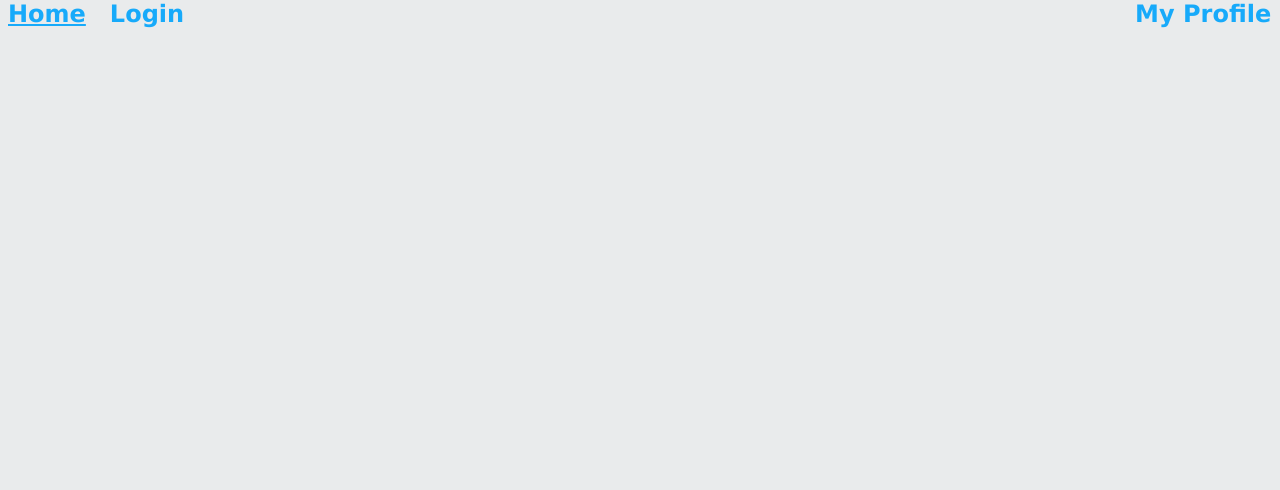
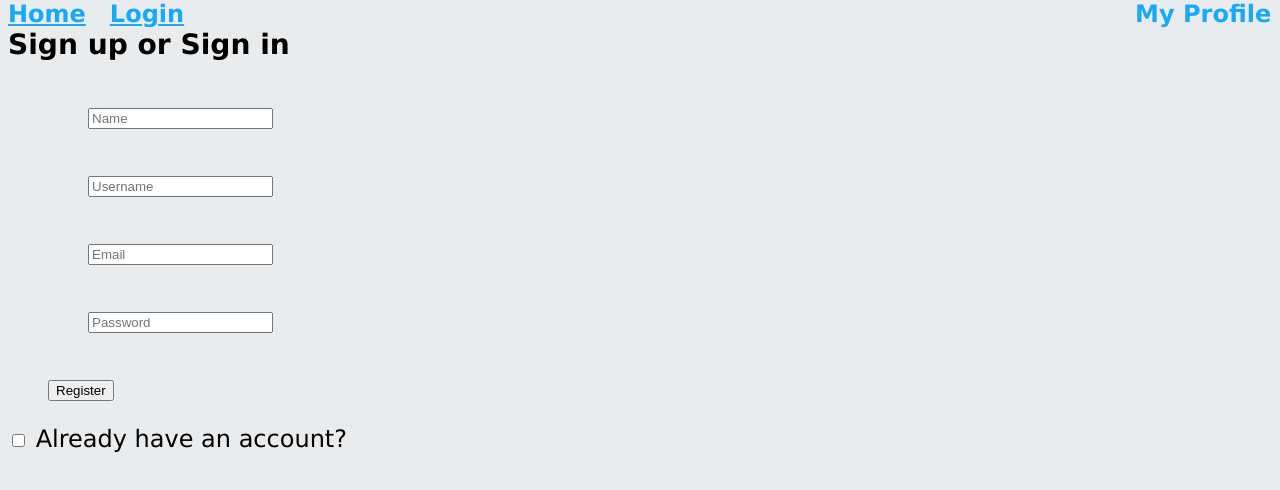
Before and after one commit to markhill343/chirper, a Vue app: page /register in a window 1280 px wide. Shown: the top 490 px of the page. Built offline with nearby package versions, Linux system fonts and the light colour scheme.

Commit message:
fixed register error

```diff
--- a/src/components/ComponentLogin.vue
+++ b/src/components/ComponentLogin.vue
@@ -16,7 +16,7 @@ const router = Router(),
       console.log("Success", data.Username);
       store.state.currentUser = data;
       store.state.userId = data.Username;
-      router.push("/");
+      router.push("/user");
     });
   };
 
--- a/src/components/ComponentRegister.vue
+++ b/src/components/ComponentRegister.vue
@@ -5,7 +5,7 @@ import store from "../store";
 
 const router = Router(),
   register = async () => {
-    console.log("Received register request for " + Username);
+    console.log("register");
     const response = await fetch("http://localhost:8080/register", {
       method: "POST",
       headers: {
@@ -13,11 +13,18 @@ const router = Router(),
       },
       body: JSON.stringify(data),
     }).then(async (result) => {
+      if (result.status === 200) {
       const data = JSON.parse(await result.text());
-      console.log("Successssssssssss", data.username);
+      console.log("hello 123"+ data);
+      console.log("Success", data.username);
       store.state.currentUser = data;
-      localStorage.setItem("userId", data.username)
-      store.state.userId = data.username;
+      store.state.userId = data.Username;
+      localStorage.setItem('userId', data.Username);
+      console.log("incoming data from regsiter"+ data)
+      //router.push("/user");
+      } else if (result.status === 500) {
+          alert('Username already exists');
+      }
     });
   };
 
--- a/src/router/index.ts
+++ b/src/router/index.ts
@@ -23,10 +23,10 @@ const router = () => {
         title: "Chirper - Register",
       },
       beforeEnter: (to, from, next) => {
-        if (store.state.userId) {
+        if (store.state.userId == undefined) {
+          next("/");
+        } else {
           next("/register");
-        } else {
-          next("/");
         }
       },
     },
@@ -36,14 +36,6 @@ const router = () => {
       meta: {
         title: "Chirper - Register",
       },
-      beforeEnter: (to, from, next) => {
-        if (store.state.userId) {
-          next("/");
-        } else {
-          next("/register");
-        }
-      },
-
     },
     {
       path: "/user",
@@ -52,12 +44,10 @@ const router = () => {
         title: "User",
       },
       beforeEnter: async (to, next) => {
-        console.log("Retrieving user details for " + to);
-        console.log("Retrieving user details for " + to.params);
-        console.log("Retrieving user details for " + to.params.Username);
+        console.log("Retrieving user details for " + store.state.userForProfile.username);
         if (store.state.userForProfile.username) {
           if (true) {
-            next("user");
+            //next("user");
           } else {
             store.state.isLoading = true;
             const username = to.params.username,
--- a/src/views/ViewRegister.vue
+++ b/src/views/ViewRegister.vue
@@ -13,7 +13,7 @@ import defaultAccount from "../model/defaultAccount";
 
 <template>
   <div class="home"></div>
-  <my-Container />
+  <my-Container/>
 </template>
 
 <style lang="scss">
```
Also changed, not shown: 1 other file (tests, documents, lock files or other folders).
